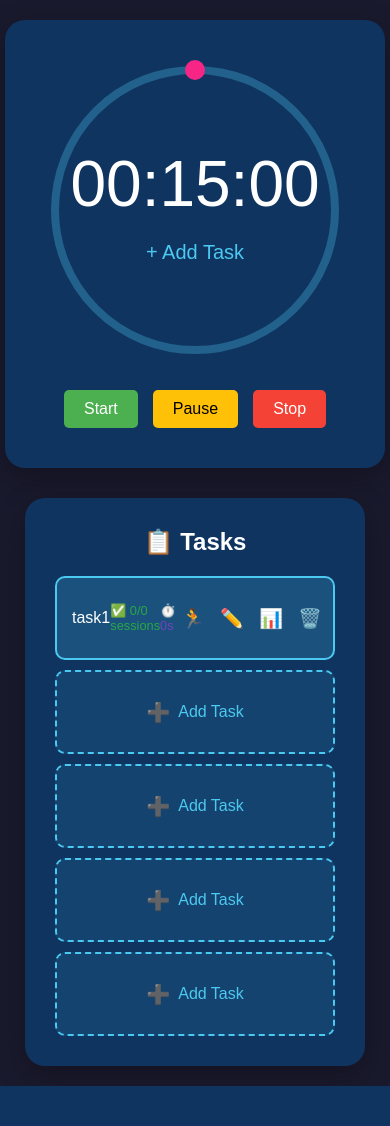
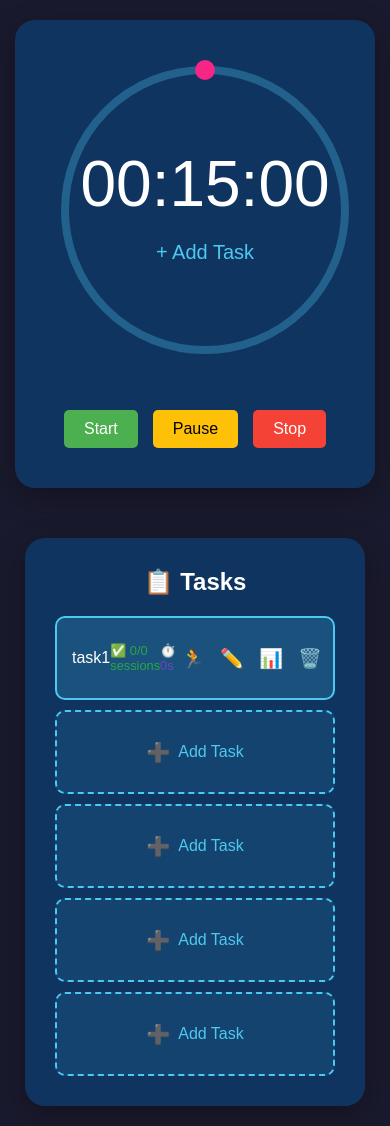
Before and after one commit to bakunobu/smart_wish_tracker, a Flask app: page / in a window 390 px wide. Before the commit the page ends 1086 px from the top, so only its background shows below. Run offline with Flask 3, Linux system fonts and the light colour scheme; data comes from the database, SQL or seed files in the repository.

Commit message:
heigth of blocks fixed

```diff
--- a/templates/countdown.html
+++ b/templates/countdown.html
@@ -36,6 +36,10 @@
             padding: 40px;
             border-radius: 20px;
             box-shadow: 0 10px 30px rgba(0, 0, 0, 0.3);
+            display: flex;
+            flex-direction: column;
+            justify-content: space-between;
+            min-height: 487px;
         }
 
         .task-panel {
@@ -157,6 +161,7 @@
             display: flex;
             flex-direction: column;
             gap: 10px;
+            flex: 1;
         }
 
         .task-slot {
@@ -499,8 +504,15 @@
                 align-items: center;
             }
 
+            .timer-container {
+                width: 280px;
+                margin-bottom: 20px;
+                min-height: auto;
+            }
+
             .task-panel {
                 width: 280px;
+                min-height: auto;
             }
 
             .stats-modal-content {
```
